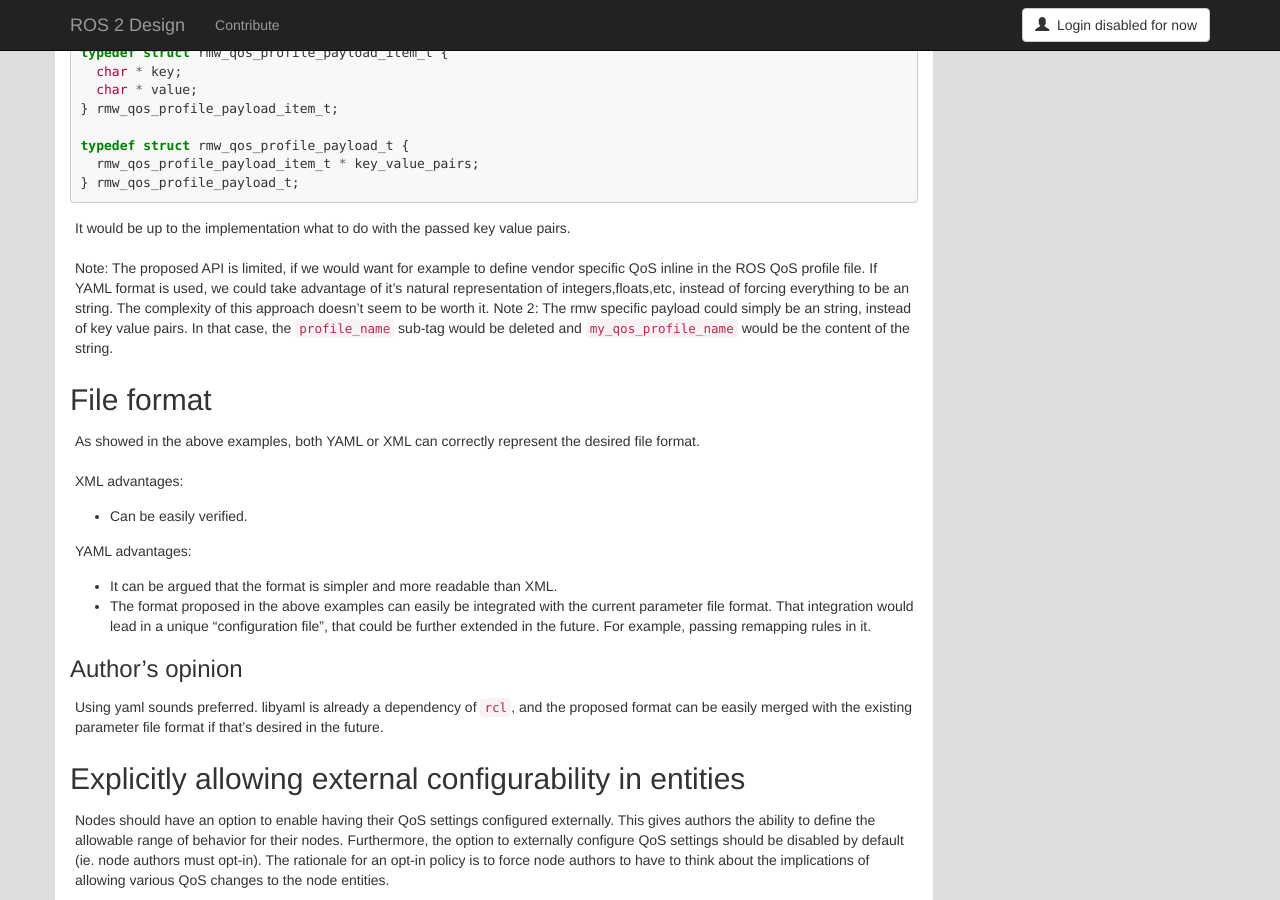
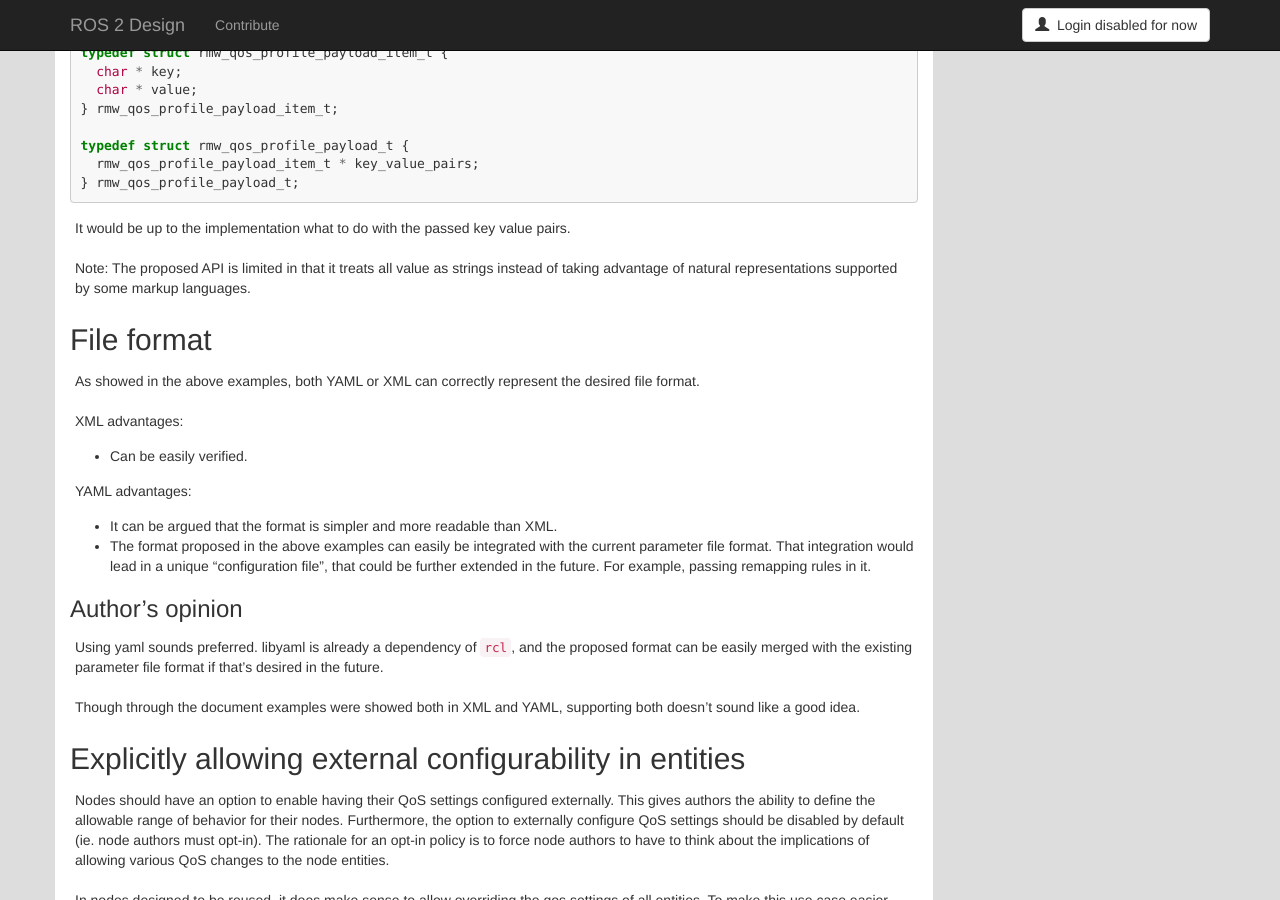
Before and after one commit to ros2/design, a Jekyll site: the page built from articles/external_qos_file.md, in a window 1280 px wide and 900 px high, scrolled down 9436 px. Built offline with Jekyll 4.4.1, drawn with Linux system fonts in a browser that asks for light colours; nearby versions of some CDN libraries.

Commit message:
Simplify note about custom rmw payload
Signed-off-by: Ivan Santiago Paunovic <ivanpauno@ekumenlabs.com>

```diff
--- a/articles/external_qos_file.md
+++ b/articles/external_qos_file.md
@@ -526,12 +526,7 @@ typedef struct rmw_qos_profile_payload_t {
 It would be up to the implementation what to do with the passed key value pairs.
 
 Note:
-  The proposed API is limited, if we would want for example to define vendor specific QoS inline in the ROS QoS profile file.
-  If YAML format is used, we could take advantage of it's natural representation of integers,floats,etc, instead of forcing everything to be an string.
-  The complexity of this approach doesn't seem to be worth it.
-Note 2:
-  The rmw specific payload could simply be an string, instead of key value pairs.
-  In that case, the `profile_name` sub-tag would be deleted and `my_qos_profile_name` would be the content of the string.
+  The proposed API is limited in that it treats all value as strings instead of taking advantage of natural representations supported by some markup languages.
 
 ## File format
 
@@ -550,6 +545,8 @@ YAML advantages:
 
 Using yaml sounds preferred.
 libyaml is already a dependency of `rcl`, and the proposed format can be easily merged with the existing parameter file format if that's desired in the future.
+
+Though through the document examples were showed both in XML and YAML, supporting both doesn't sound like a good idea.
 
 ## Explicitly allowing external configurability in entities
 
```
